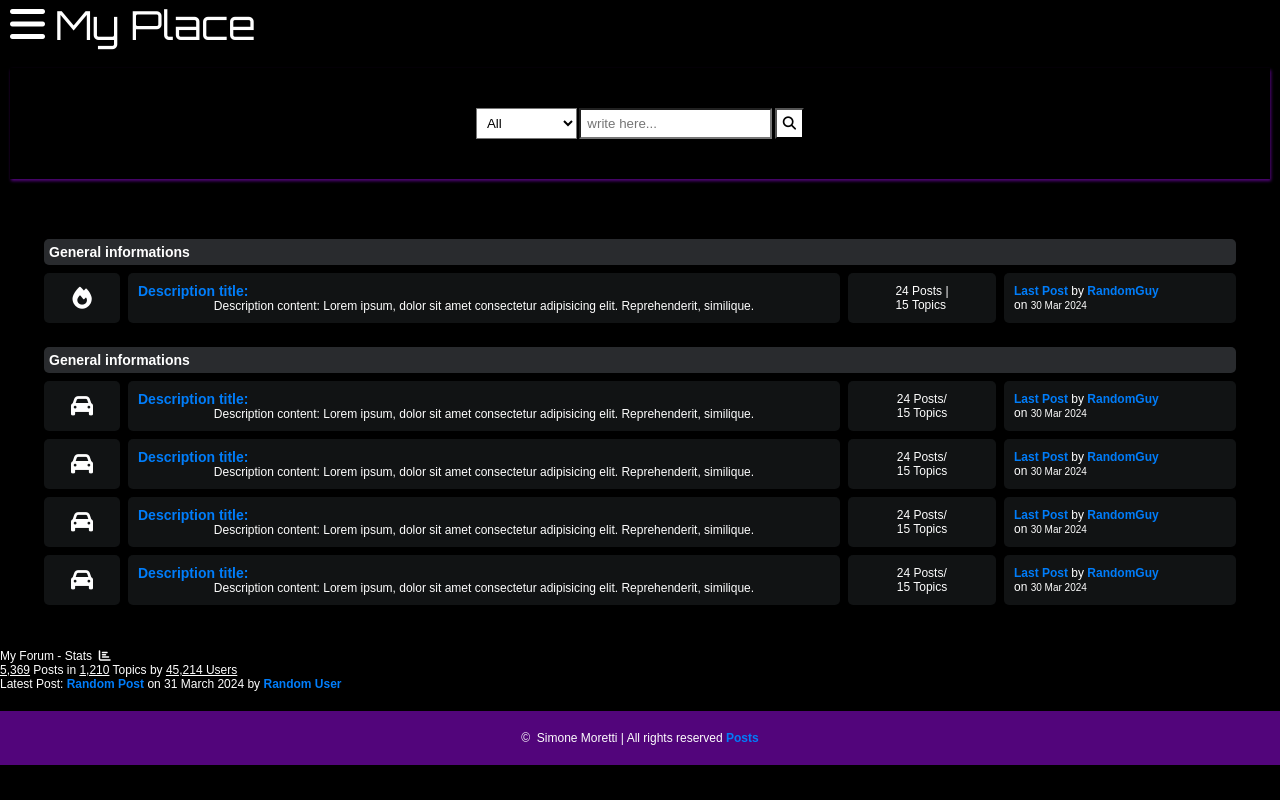
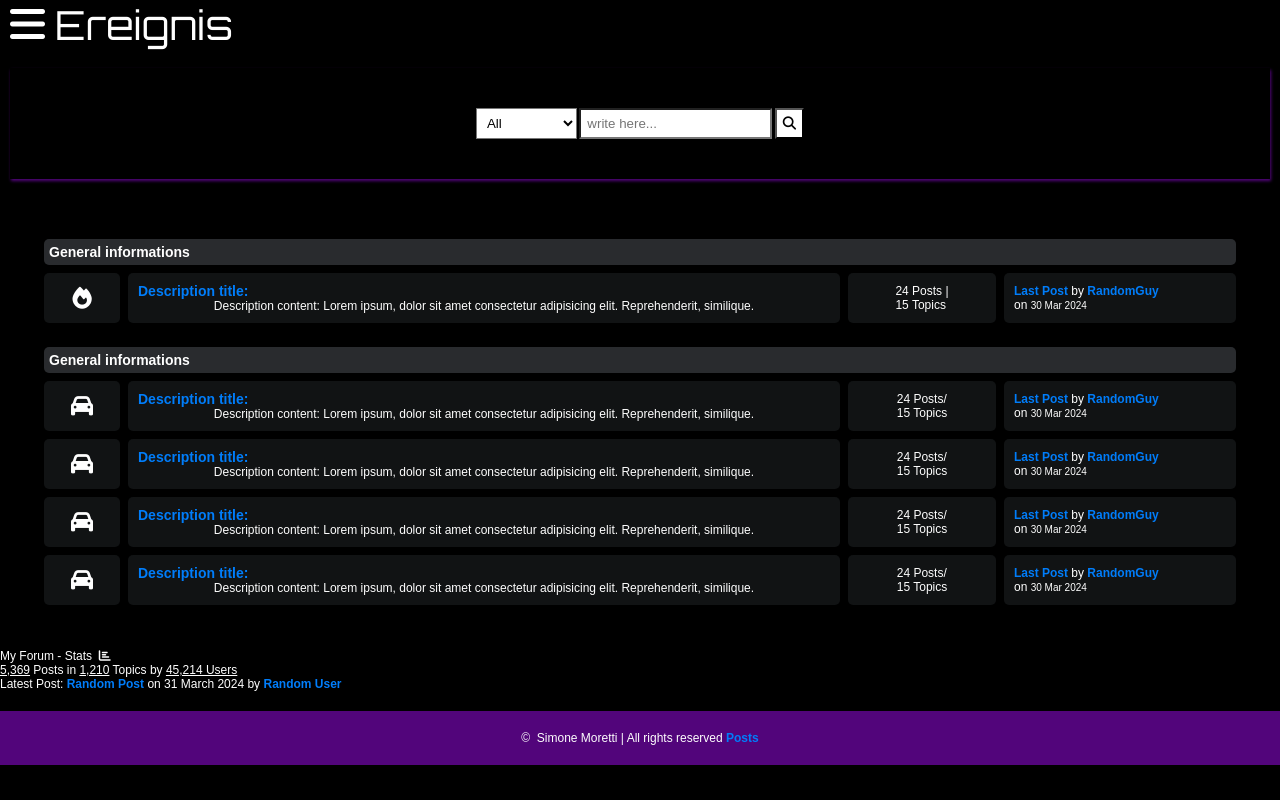
Before and after one commit to simonemoretti94/vite-template-forum, a Vue app: page / in a window 1280 px wide. Built offline with nearby package versions, Linux system fonts and the light colour scheme.

Commit message:
styling anchor tags and brand

```diff
--- a/src/components/App/AppHeader.vue
+++ b/src/components/App/AppHeader.vue
@@ -85,7 +85,7 @@ export default {
                 </ul>
             </nav>
             <a id="iconBar" href="#" class="bars-icon" @click="hideIconBar()"><i class="fa fa-bars"></i></a>
-            <div :style="brandResize" class="brand">My Place
+            <div :style="brandResize" class="brand">Ereignis
             </div>
         </div>
 
```
